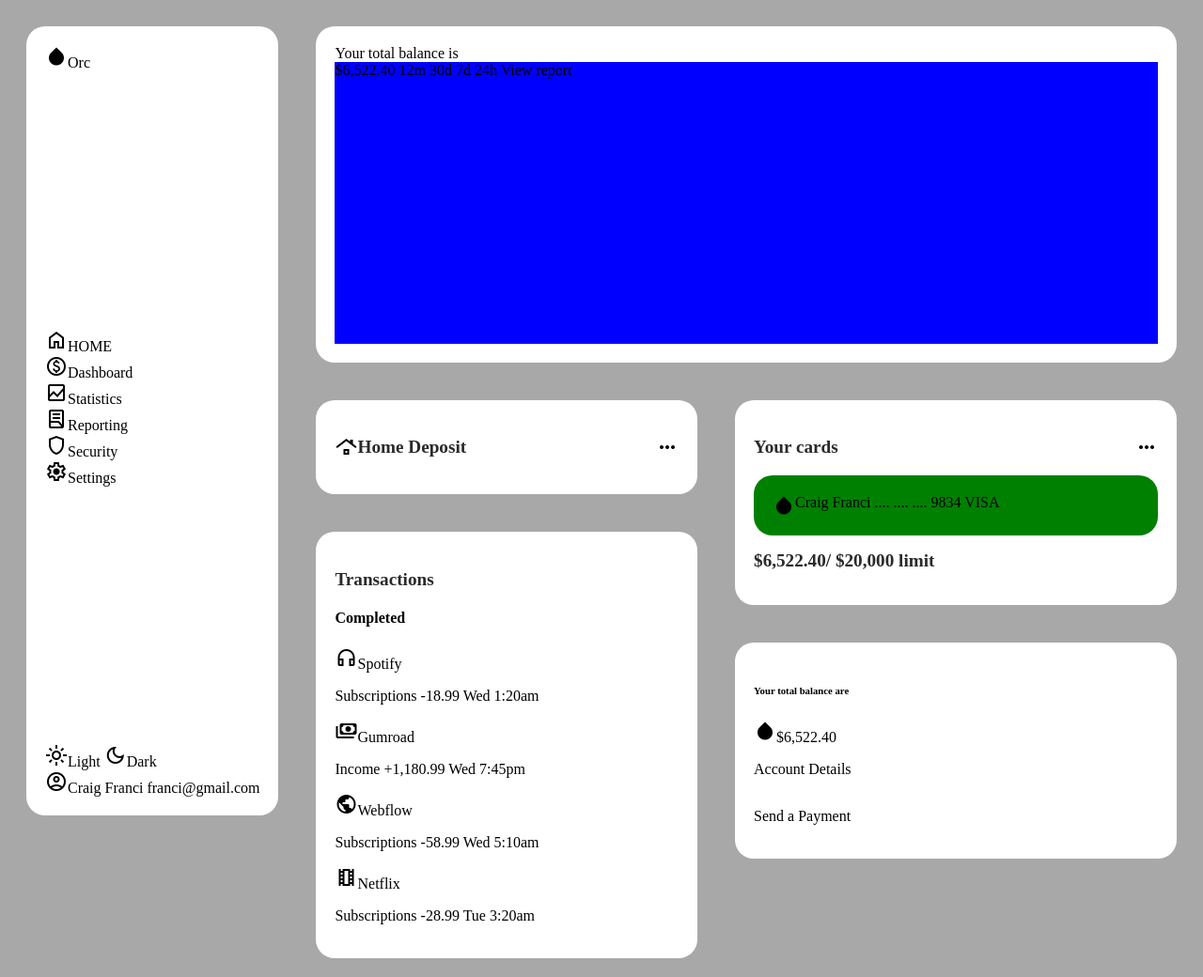
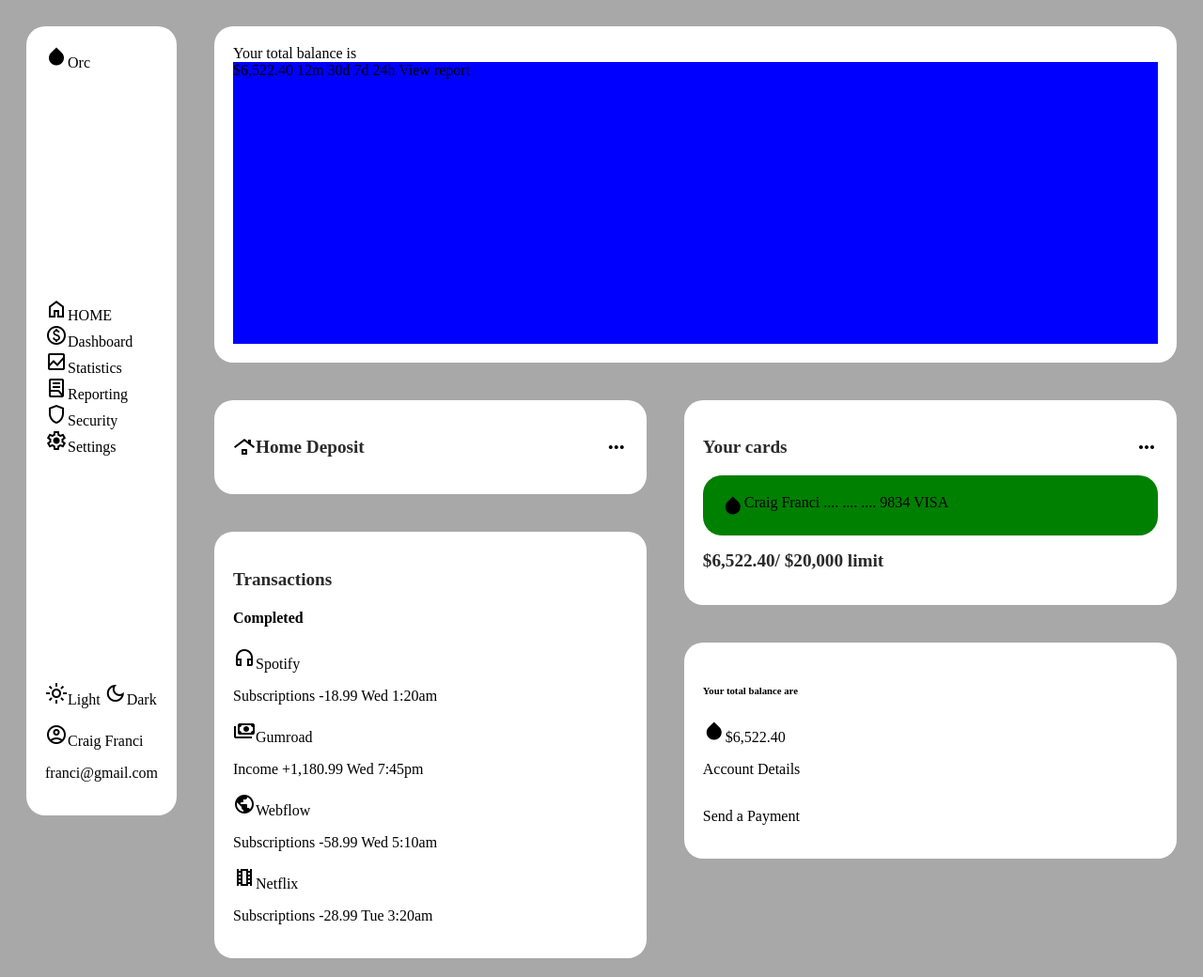
Before and after one commit to I-s-aac/scss-or-sass-dashboard, a plain HTML site: page index.html in a window 1280 px wide. Shown: the whole page at 94% size. Drawn offline with nearby package versions, Linux system fonts and the light colour scheme.

Commit message:
updated html to be correct using w3c html validator Thu, Sep  5, 2024  7:52:08 AM

```diff
--- a/index.html
+++ b/index.html
@@ -15,7 +15,7 @@
     <div class="pageContent">
         <div class="navbar">
 
-            <div><span class="material-symbols-outlined">humidity_high</span class="logo">Orc</div>
+            <div><span class="material-symbols-outlined logo">humidity_high</span>Orc</div>
 
             <div class="column">
                 <span><span class="material-symbols-outlined">home</span>HOME</span>
@@ -32,9 +32,9 @@
                     <span><span class="material-symbols-outlined">dark_mode</span>Dark</span>
                 </div>
                 <div>
-                    <span><span class="material-symbols-outlined">account_circle</span>Craig Franci</span>
-                    franci@gmail.com
-                    </span>
+                    <p><span class="material-symbols-outlined">account_circle</span>Craig Franci</p>
+                    <p>franci@gmail.com</p>
+
                 </div>
             </div>
         </div>
@@ -112,6 +112,7 @@
                 </div>
             </div>
         </div>
+    </div>
 
 </body>
 
```
